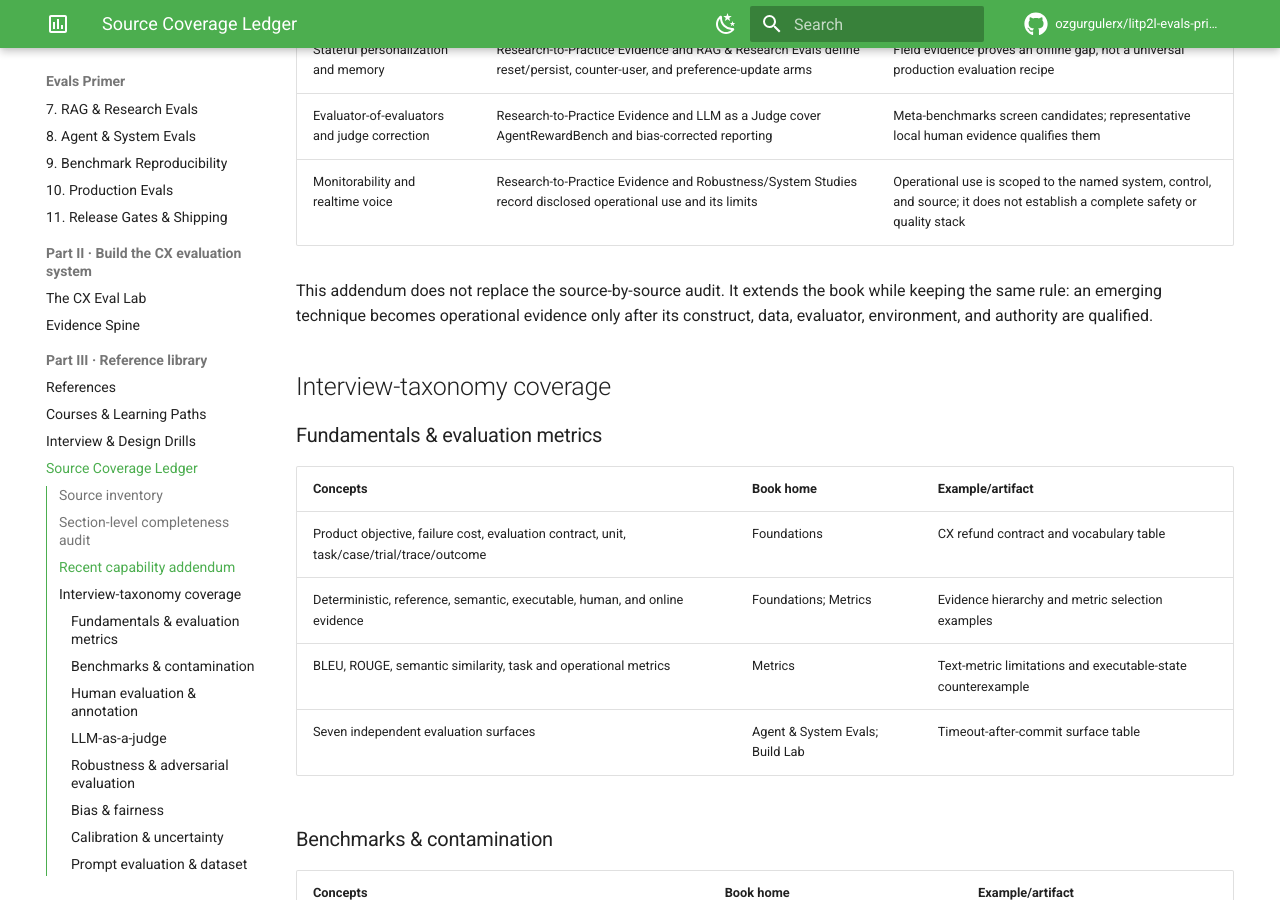
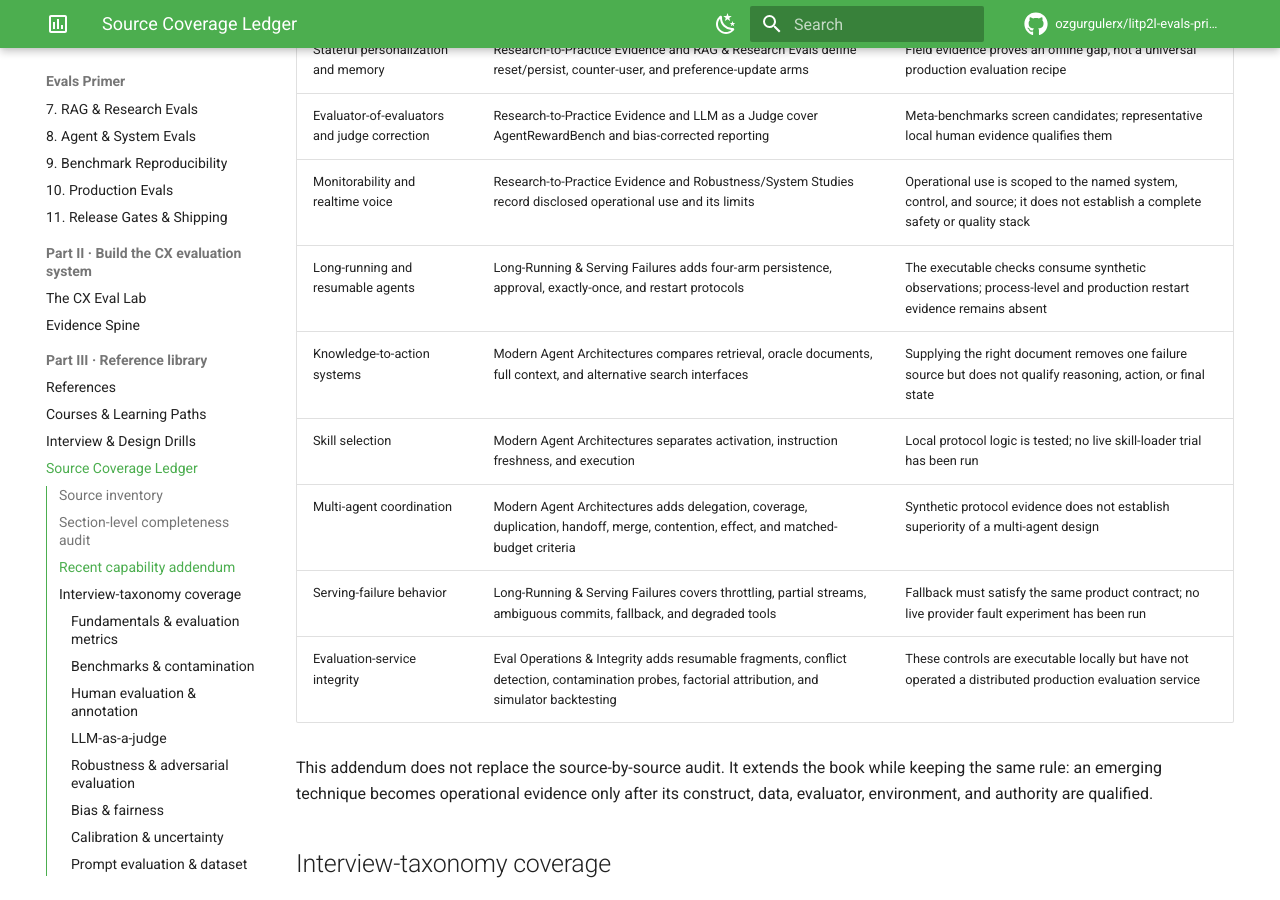
Before and after one commit to ozgurgulerx/litp2l-evals-primer, an MkDocs documentation site: the page built from docs/source-coverage.md, in a window 1280 px wide and 900 px high, scrolled down 2890 px. Built offline with MkDocs 1.6.1 and Material for MkDocs 9.7.7, drawn with Linux system fonts in a browser that asks for light colours; comment, search, counter and statistics services are not loaded; some of the changed text lies outside the part shown.

Commit message:
docs: map modern eval evidence to primary sources

```diff
--- a/docs/source-coverage.md
+++ b/docs/source-coverage.md
@@ -51,6 +51,12 @@ The supplied reports remain the coverage baseline. This dated addendum captures
 | Stateful personalization and memory | Research-to-Practice Evidence and RAG & Research Evals define reset/persist, counter-user, and preference-update arms | Field evidence proves an offline gap, not a universal production evaluation recipe |
 | Evaluator-of-evaluators and judge correction | Research-to-Practice Evidence and LLM as a Judge cover AgentRewardBench and bias-corrected reporting | Meta-benchmarks screen candidates; representative local human evidence qualifies them |
 | Monitorability and realtime voice | Research-to-Practice Evidence and Robustness/System Studies record disclosed operational use and its limits | Operational use is scoped to the named system, control, and source; it does not establish a complete safety or quality stack |
+| Long-running and resumable agents | Long-Running & Serving Failures adds four-arm persistence, approval, exactly-once, and restart protocols | The executable checks consume synthetic observations; process-level and production restart evidence remains absent |
+| Knowledge-to-action systems | Modern Agent Architectures compares retrieval, oracle documents, full context, and alternative search interfaces | Supplying the right document removes one failure source but does not qualify reasoning, action, or final state |
+| Skill selection | Modern Agent Architectures separates activation, instruction freshness, and execution | Local protocol logic is tested; no live skill-loader trial has been run |
+| Multi-agent coordination | Modern Agent Architectures adds delegation, coverage, duplication, handoff, merge, contention, effect, and matched-budget criteria | Synthetic protocol evidence does not establish superiority of a multi-agent design |
+| Serving-failure behavior | Long-Running & Serving Failures covers throttling, partial streams, ambiguous commits, fallback, and degraded tools | Fallback must satisfy the same product contract; no live provider fault experiment has been run |
+| Evaluation-service integrity | Eval Operations & Integrity adds resumable fragments, conflict detection, contamination probes, factorial attribution, and simulator backtesting | These controls are executable locally but have not operated a distributed production evaluation service |
 
 This addendum does not replace the source-by-source audit. It extends the book while keeping the same rule: an emerging technique becomes operational evidence only after its construct, data, evaluator, environment, and authority are qualified.
 
@@ -240,6 +246,8 @@ The prose examples also have repository-local JSON companions. They are syntheti
 | Production canary | `evals/cx-support/examples/production-canary-v1.json` | A duplicate-refund hard invariant forces rollback despite better averages |
 | Probability calibration | `evals/cx-support/examples/probability-calibration-v1.json` | Row-level predictions recompute Brier, NLL, binned ECE, and selective thresholds |
 | Research-to-practice evidence | `evals/cx-support/examples/practice-evidence-v1.json` | Every maturity claim retains primary sources, an explicit non-claim, local adoption rule, and bounded authority |
+| Paired evidence receipt | `evals/cx-support/examples/paired-evidence-receipt-v1.json` | Point difference, lower-bound decision, independent-cluster count, and synthetic authority ceiling remain consistent |
+| Advanced agent protocols | `evals/cx-support/examples/advanced-protocols-v1.json` | Factorial effects and simulator error recompute; persistence, serving, skills, knowledge/action, voice, multi-agent, and integrity failures remain explicit |
 
 `tests/test_book_examples.py` validates these internal relations. The artifacts make the examples inspectable; they do not turn a synthetic study into an empirical result.
 
@@ -249,10 +257,12 @@ The prose examples also have repository-local JSON companions. They are syntheti
 | --- | --- | --- |
 | Concept explanation | Covered across Part I | Maintain the source audit as the field evolves |
 | Bite-sized synthetic examples | Covered in each deep chapter | Maintain visual/readability checks |
-| Templates and inspectable artifacts | Covered in Markdown plus seven tested JSON companions | Promote more examples only when they add teaching value |
+| Templates and inspectable artifacts | Covered in Markdown plus nine tested JSON companions | Promote more examples only when they add teaching value |
 | Existing deterministic CX slice | Running | Preserve and reverify |
 | Human annotation and judge calibration execution | Full design plus consistency-tested synthetic artifacts | Real reviewers/model runs are required before an empirical claim |
-| RAG and multi-turn agent execution | Full treatment plus a tested atomic-claim artifact | Extend the running runtime before claiming executable RAG/multi-turn coverage |
+| RAG and multi-turn agent execution | Atomic-claim, persistence, recovery, and knowledge/action protocol logic is executable on synthetic observations | Run actual retrieval, compaction, restart, and multi-turn model trials before claiming system-level qualification |
+| Statistical release evidence | Manifest, repeated paired runner, clustered teaching interval, minimum-evidence hold, and immutable receipt are executable | Replace teaching samples with a registered independent measured population and method appropriate to the release estimand |
+| Modern agent architectures | Skills, voice, multi-agent, serving, factorial, integrity, and simulator protocols have tested synthetic examples | Live architecture comparisons and field validation remain required |
 | Shadow/canary production control | Full design plus a tested synthetic rollback artifact | Implement a controller before claiming operational deployment capability |
 
 This ledger distinguishes a comprehensive book from a fully implemented production platform. The book can explain and demonstrate synthetic artifacts before every platform feature is executable, but it must state that boundary honestly.
```
Also changed, not shown: docs/references.md (+9 -0 lines).
